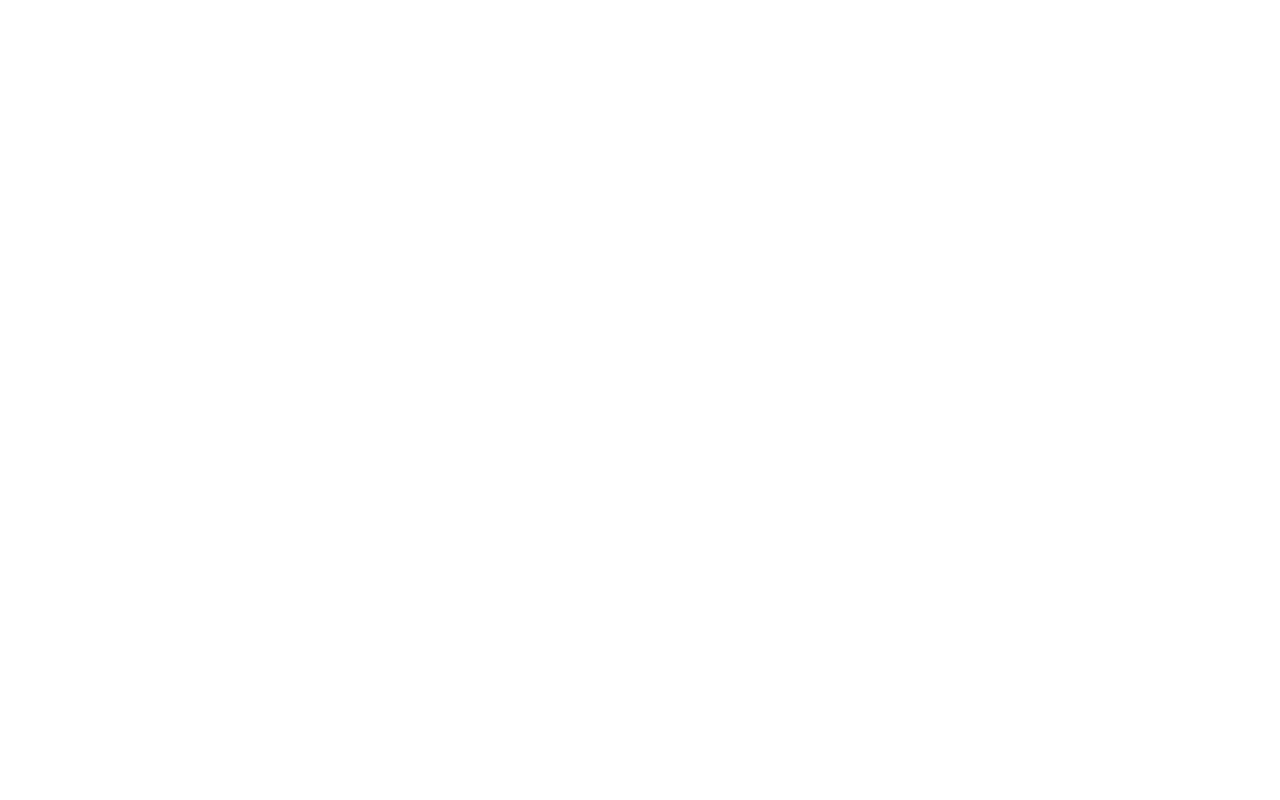
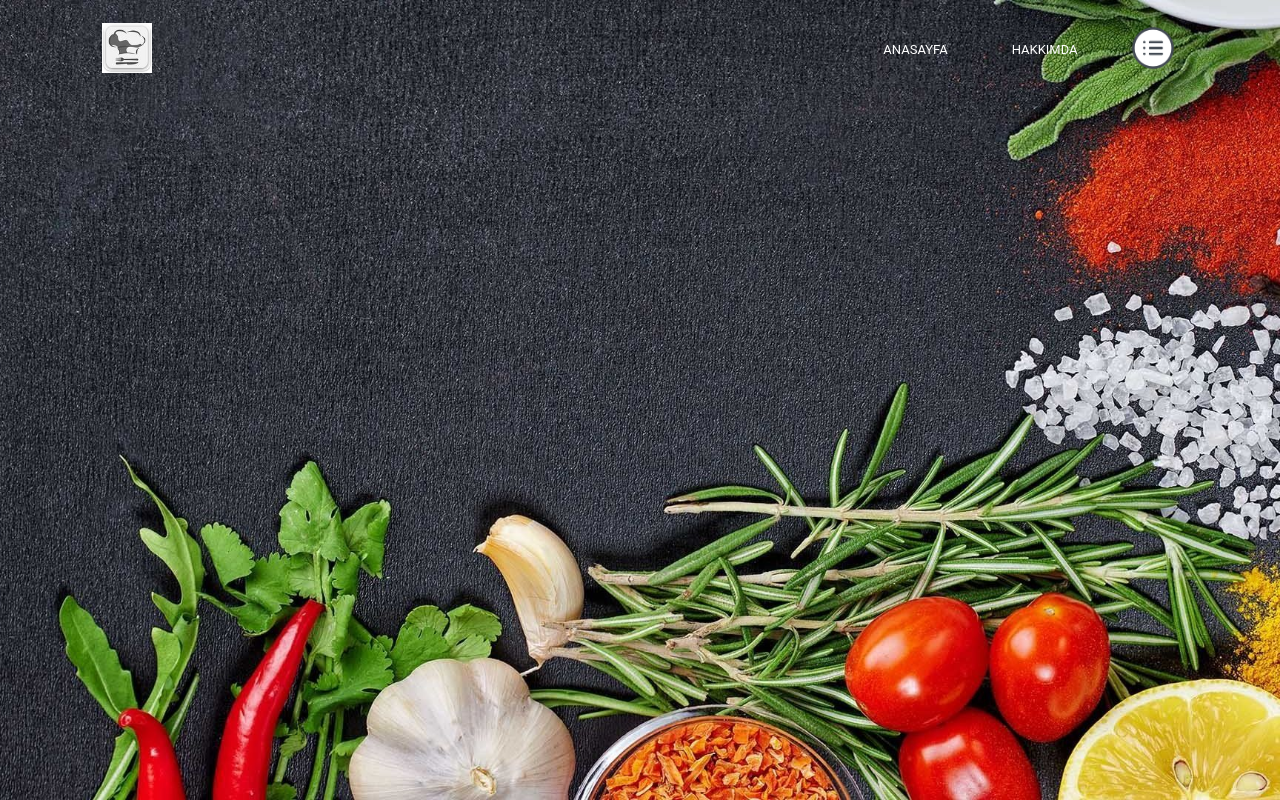
Before and after one commit to feridulucinar/Dessert_Recipe, a plain HTML site: page index.html in a window 1280 px wide. Drawn offline with Linux system fonts and the light colour scheme.

Commit message:
first commit

```diff
--- a/index.html
+++ b/index.html
@@ -4,9 +4,80 @@
     <meta charset="UTF-8">
     <meta http-equiv="X-UA-Compatible" content="IE=edge">
     <meta name="viewport" content="width=device-width, initial-scale=1.0">
-    <title>Document</title>
+    <title>Dessert Recipe</title>
+    <style>
+        *{
+            margin: 0;
+            padding: 0;
+            font-family: "Roboto", sans-serif;
+        }
+
+        .container{
+            width: 100%;
+            height: 100vh;
+            background-image: url(images/background.jpg);
+            background-position: center;
+            background-size: cover;
+            padding-left: 8%;
+            padding-right: 8%;
+            box-sizing: border-box;
+        }
+
+        .navbar{
+            height: 12%;
+            display: flex;
+            align-items: center;
+        }
+
+        .logo{
+            width: 50px;
+            cursor: pointer;
+        }
+
+        .menu-icon{
+            width: 50px;
+            cursor: pointer;
+            margin-left: 50px;
+        }
+
+        nav{
+            flex: 1;
+            text-align: right;
+        }
+
+        nav ul li{
+            list-style: none;
+            display: inline-block;
+            margin-left: 60px;
+        }
+
+        nav ul li a{
+            text-decoration: none;
+            color: white;
+            font-size: 13px;
+        }
+
+
+
+
+
+    </style>
 </head>
 <body>
+    <div class="container">
+        <div class="navbar">
+            <img src="images/logo.jpg" class="logo">
+            <nav>
+                <ul class="link">
+                    <li><a href="">ANASAYFA</a></li>
+                    <li><a href="">HAKKIMDA</a></li>
+                </ul>
+            </nav>
+            <img src="images/menu.png" class="menu-icon">
+
+
+        </div>
+    </div>
 
 </body>
 </html>
```
Also changed, not shown: images/background.jpg (added), images/image_1.jpg (added), images/image_2.jpg (added), images/image_3.jpg (added), images/logo.jpg (added), images/menu.png (added), logo.png (added).
